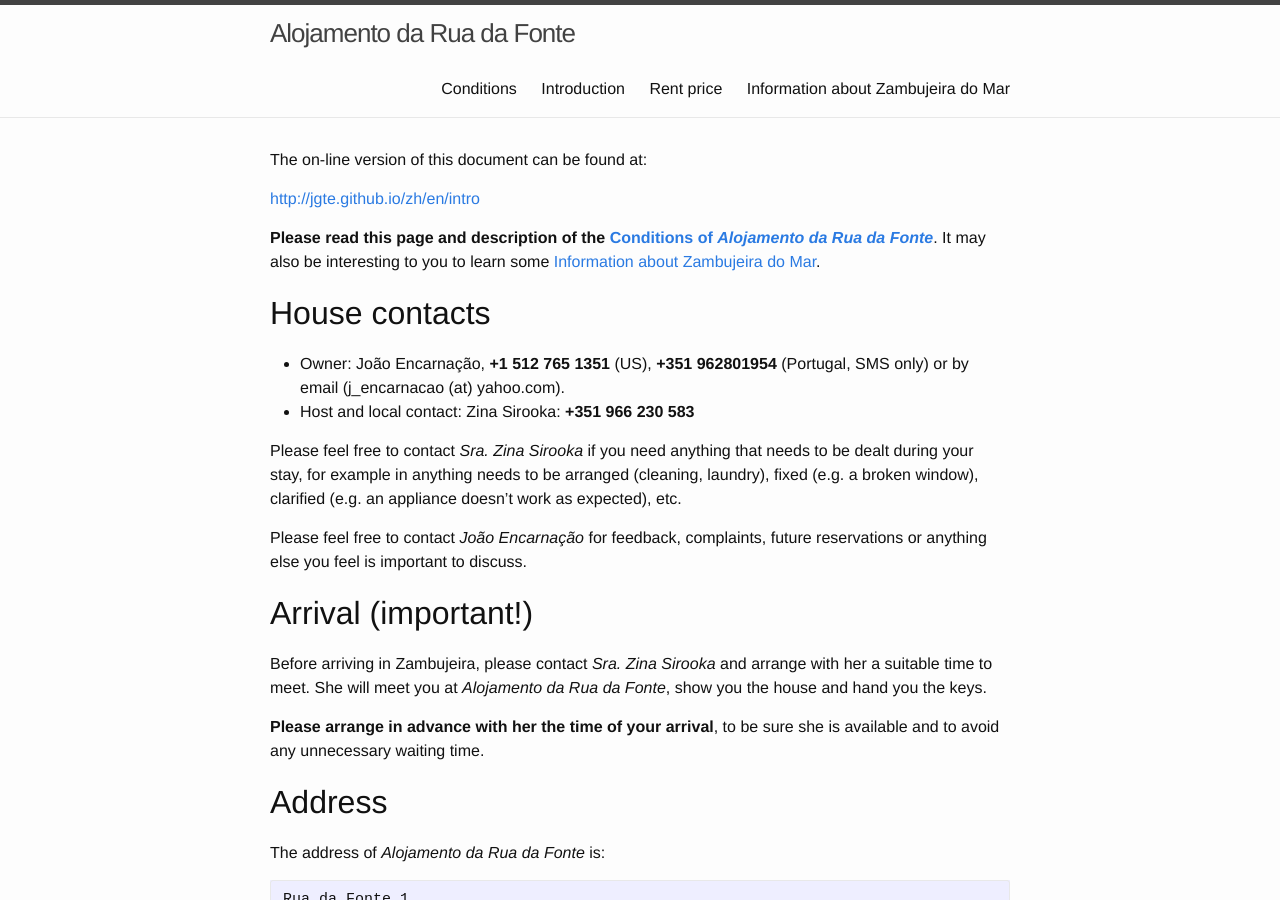
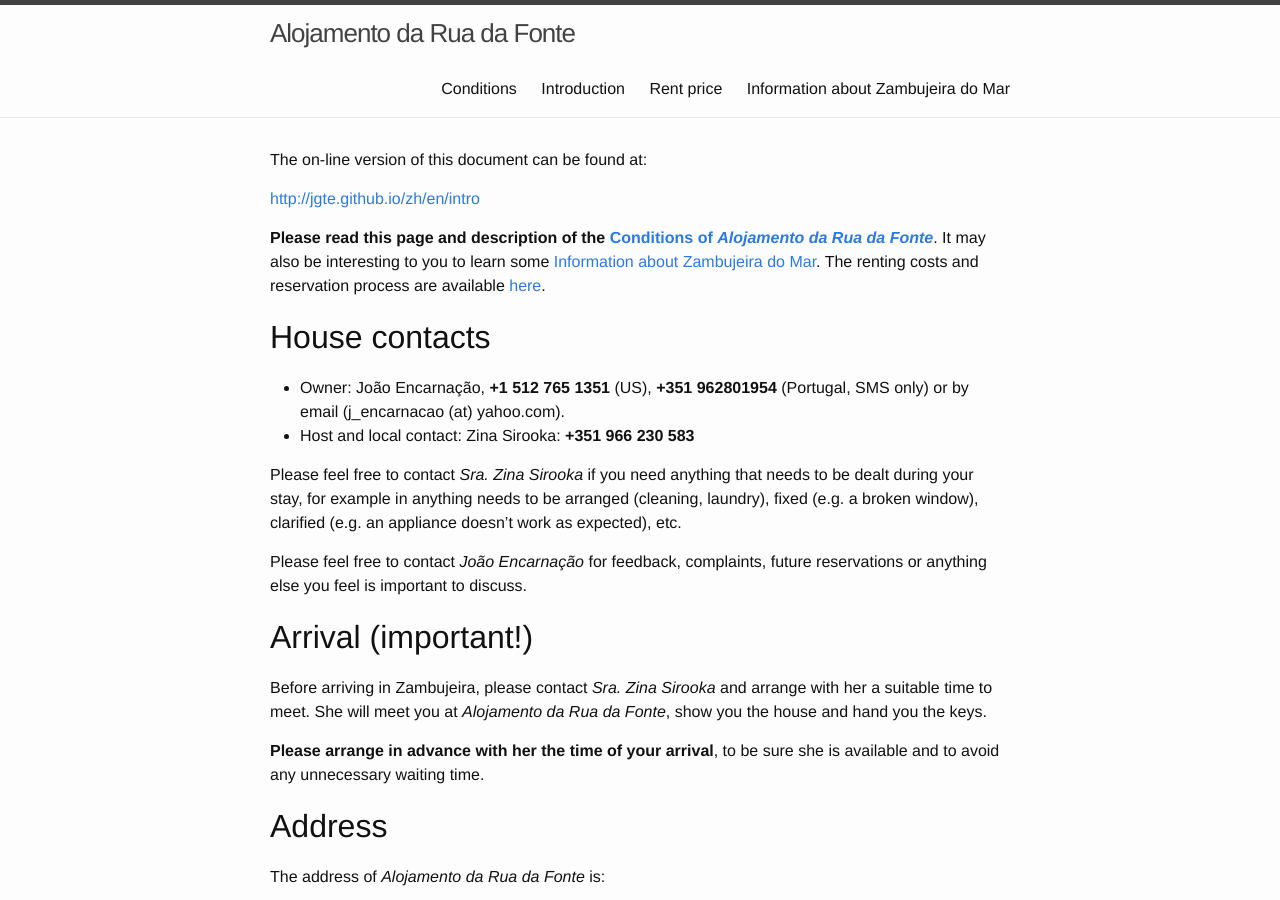
Before and after one commit to jgte/zh, a Jekyll site: the page built from en_intro.md, in a window 1280 px wide and 900 px high. Built offline with Jekyll 4.4.1, drawn with Linux system fonts in a browser that asks for light colours.

Commit message:
added link to price page

```diff
--- a/en_intro.md
+++ b/en_intro.md
@@ -9,7 +9,7 @@ The on-line version of this document can be found at:
 
 [http://jgte.github.io/zh/en/intro](http://jgte.github.io/zh/en/intro)
 
-**Please read this page and description of the [Conditions of *Alojamento da Rua da Fonte*](http://jgte.github.io/zh/en/desc)**. It may also be interesting to you to learn some [Information about Zambujeira do Mar](http://jgte.github.io/zh/en/whattodo).
+**Please read this page and description of the [Conditions of *Alojamento da Rua da Fonte*](http://jgte.github.io/zh/en/desc)**. It may also be interesting to you to learn some [Information about Zambujeira do Mar](http://jgte.github.io/zh/en/whattodo). The renting costs and reservation process are available [here](http://jgte.github.io/zh/en/price).
 
 # House contacts
 
```
